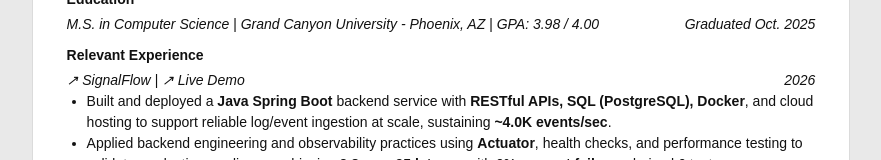
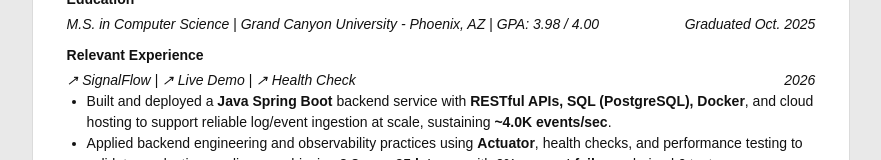
Before and after one commit to Professional-JFR/Resume, a plain HTML site: page resume-general.html in a window 1280 px wide. Shown: the part 179-339 px from the top of the page, without its empty margins (199-1080 px from the left). Drawn offline with Linux system fonts and the light colour scheme.

Commit message:
Add Health Check link to SignalFlow project

```diff
--- a/resume-general.html
+++ b/resume-general.html
@@ -144,7 +144,7 @@
 
         <div class="exp-item">
           <div class="entry-header">
-            <span class="entry-title">↗ <a href="https://github.com/Professional-JFR/SignalFlow" target="_blank" rel="noopener noreferrer">SignalFlow</a> | ↗ <a href="https://signalflow-ingest.onrender.com" target="_blank" rel="noopener noreferrer">Live Demo</a></span>
+            <span class="entry-title">↗ <a href="https://github.com/Professional-JFR/SignalFlow" target="_blank" rel="noopener noreferrer">SignalFlow</a> | ↗ <a href="https://signalflow-ingest.onrender.com" target="_blank" rel="noopener noreferrer">Live Demo</a> |  ↗ <a href="https://signalflow-ingest.onrender.com/actuator/health" target="_blank">Health Check</a></span>
             <span class="entry-meta">2026</span>
           </div>
           <ul>
```
